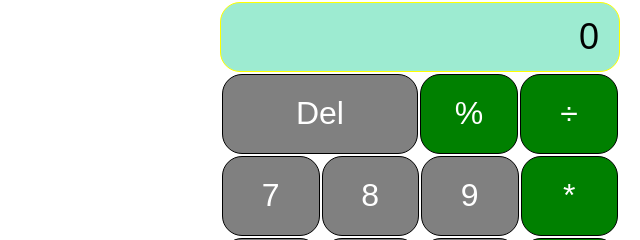
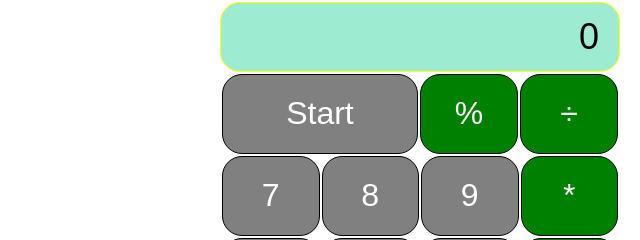
Before and after one commit to Kalangiam/MERN-FSD-DAY-13-Task, a plain HTML site: page Day 13 task/calculator/index.html in a window 1280 px wide. Shown: the part 278-518 px from the top of the page, 220-860 px from the left. Drawn offline with Linux system fonts and the light colour scheme; files whose address does not match are found by name.

Commit message:
index.html

```diff
--- a/Day 13 task/calculator/index.html
+++ b/Day 13 task/calculator/index.html
@@ -10,7 +10,7 @@
 	<div class="calculator">
 		<input type="text" class="calculator-screen" value="0" disabled>
 		<div class="row">
-			<button class="all-clear">Del</button>
+			<button class="all-clear">Start</button>
 			<button class="operator" value="%">%</button>
 			<button class="operator" value="/">&divide;</button>
 		</div>
```
